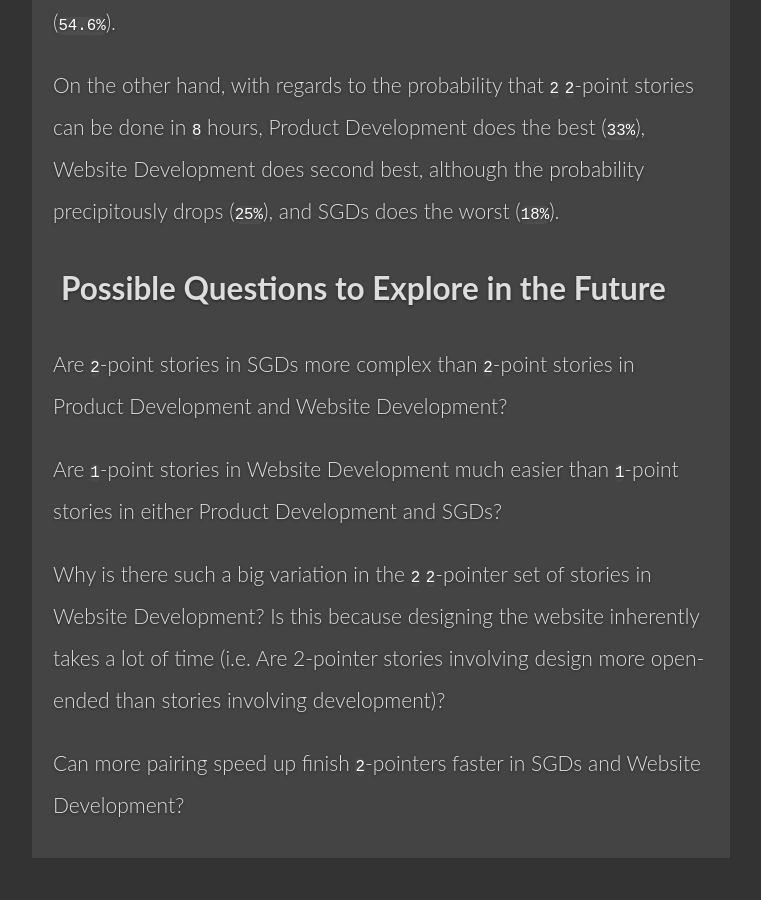
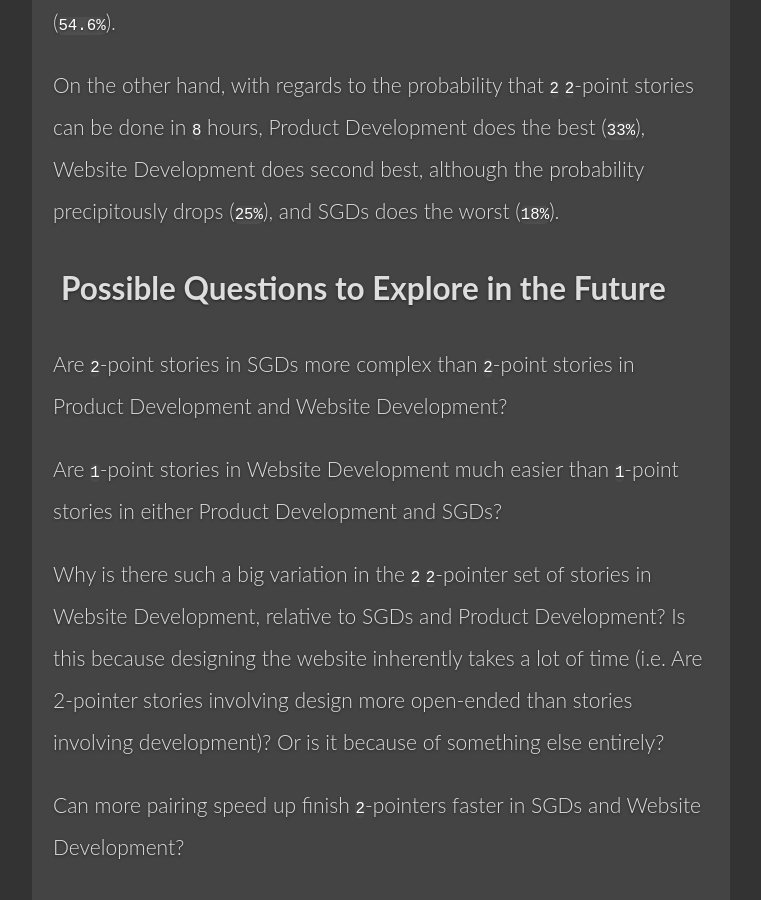
Before and after one commit to Edderic/edderic.github.io, a Jekyll site: the page built from _posts/2015-07-19-comparison-of-development-speed-across-several-projects.markdown, in a window 1280 px wide and 900 px high, scrolled down 2918 px. Shown: the whole window, without its empty margins (259-1020 px from the left). Built offline with Jekyll 4.4.1, drawn with Linux system fonts in a browser that asks for light colours; before the commit the page ends 3776 px from its top, so only the background shows below that.

Commit message:
elaborated more

```diff
--- a/_posts/2015-07-19-comparison-of-development-speed-across-several-projects.markdown
+++ b/_posts/2015-07-19-comparison-of-development-speed-across-several-projects.markdown
@@ -76,9 +76,10 @@ Are `1`-point stories in Website Development much easier than `1`-point stories
 in either Product Development and SGDs?
 
 Why is there such a big variation in the `2` `2`-pointer set of stories in
-Website Development? Is this because designing the website inherently takes a
-lot of time (i.e. Are 2-pointer stories involving design more open-ended than
-stories involving development)?
+Website Development, relative to SGDs and Product Development? Is this because
+designing the website inherently takes a lot of time (i.e. Are 2-pointer
+stories involving design more open-ended than stories involving development)?
+Or is it because of something else entirely?
 
 Can more pairing speed up finish `2`-pointers faster in SGDs and Website
 Development?
```
